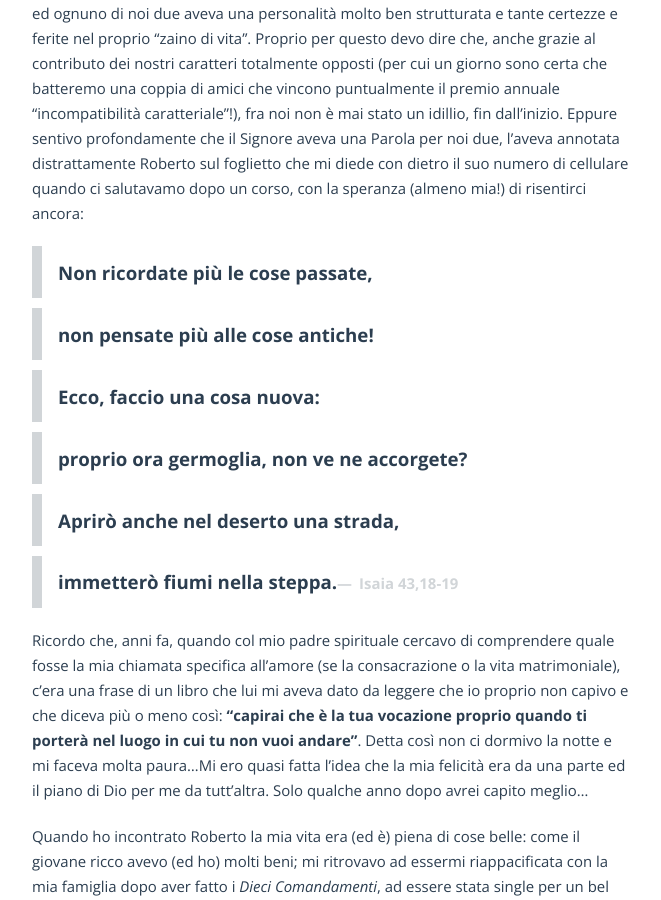
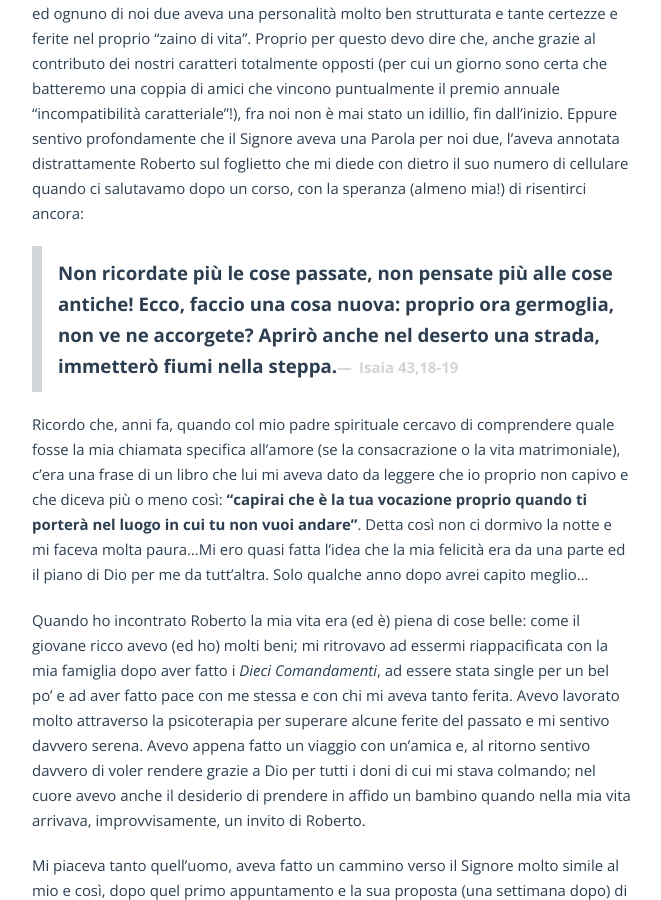
Before and after one commit to ruvido/5p2p, a Jekyll site: the page built from _posts/2019/2019-07-02-ecco-io-faccio-una-cosa-nuova.md, in a window 1280 px wide and 900 px high, scrolled down 2352 px. Shown: the whole window, without its empty margins (308-969 px from the left). Built offline with Jekyll 4.4.1, drawn with Linux system fonts in a browser that asks for light colours.

```diff
--- a/_posts/2019/2019-07-02-ecco-io-faccio-una-cosa-nuova.md
+++ b/_posts/2019/2019-07-02-ecco-io-faccio-una-cosa-nuova.md
@@ -24,16 +24,11 @@ Se c’è una Parola che ritorna nel mio cammino prima del fidanzamento e adesso
 Ci siamo conosciuti e fidanzati non proprio da giovanissimi: io avevo 36 anni e lui 46 ed ognuno di noi due aveva una personalità molto ben strutturata e tante certezze e ferite nel proprio “zaino di vita”. Proprio per questo devo dire che, anche grazie al contributo dei nostri caratteri totalmente opposti (per cui un giorno sono certa che batteremo una coppia di amici che vincono puntualmente il premio annuale “incompatibilità caratteriale”!), fra noi non è mai stato un idillio, fin dall’inizio. Eppure sentivo profondamente che il Signore aveva una Parola per noi due, l’aveva annotata distrattamente Roberto sul foglietto che mi diede con dietro il suo numero di cellulare quando ci salutavamo dopo un corso, con la speranza (almeno mia!) di risentirci ancora:
 
 >Non ricordate più le cose passate,
-
->non pensate più alle cose antiche!
-
->Ecco, faccio una cosa nuova:
-
->proprio ora germoglia, non ve ne accorgete?
-
->Aprirò anche nel deserto una strada,
-
->immetterò fiumi nella steppa.<cite> Isaia 43,18-19 </cite>
+non pensate più alle cose antiche!
+Ecco, faccio una cosa nuova:
+proprio ora germoglia, non ve ne accorgete?
+Aprirò anche nel deserto una strada,
+immetterò fiumi nella steppa.<cite> Isaia 43,18-19 </cite>
 
 
 Ricordo che, anni fa, quando col mio padre spirituale cercavo di comprendere quale fosse la mia chiamata specifica all’amore (se la consacrazione o la vita matrimoniale), c’era una frase di un libro che lui mi aveva dato da leggere che io proprio non capivo e che diceva più o meno così: **“capirai che è la tua vocazione proprio quando ti porterà nel luogo in cui tu non vuoi andare”**. Detta così non ci dormivo la notte e mi faceva molta paura…Mi ero quasi fatta l’idea che la mia felicità era da una parte ed il piano di Dio per me da tutt’altra. Solo qualche anno dopo avrei capito meglio…
```
